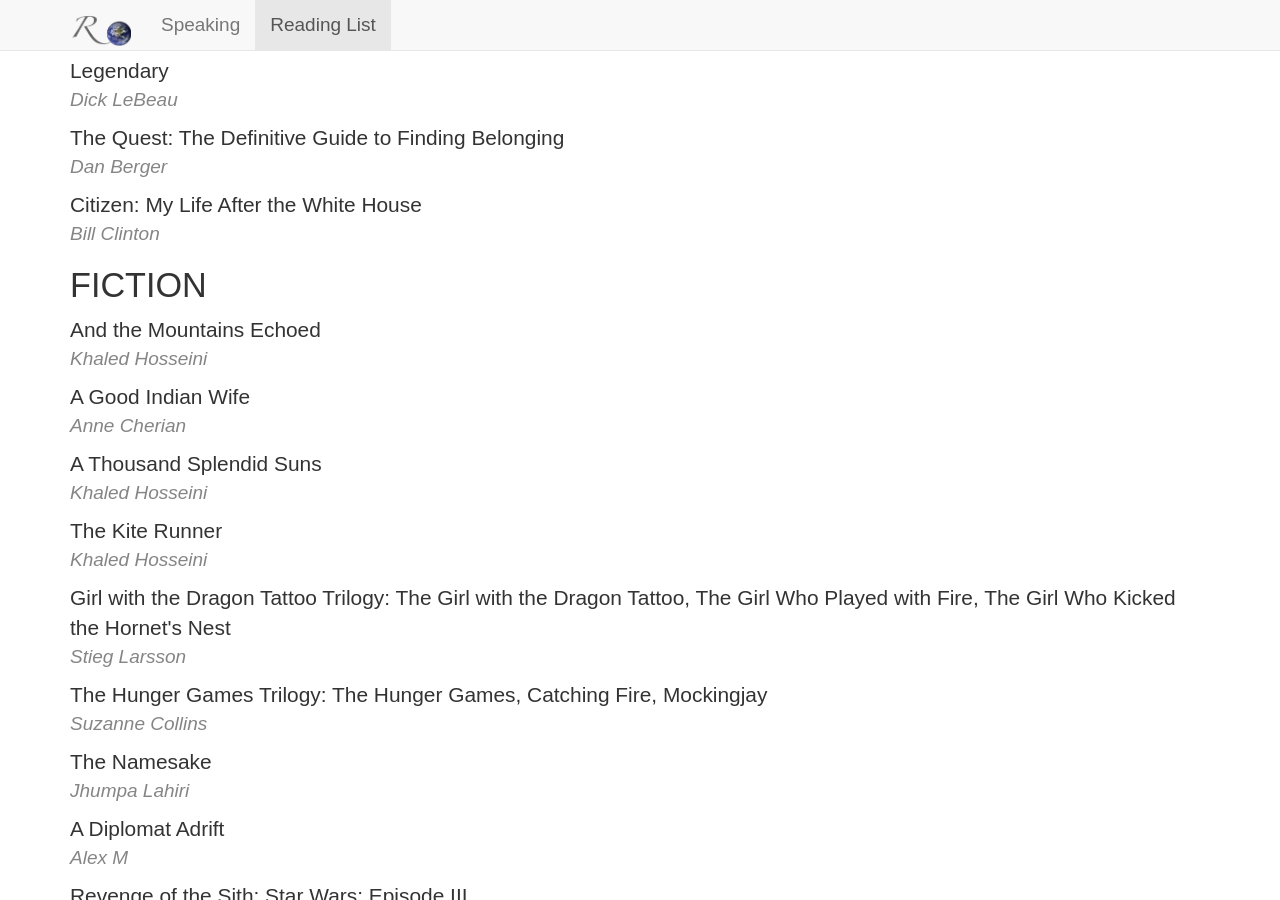
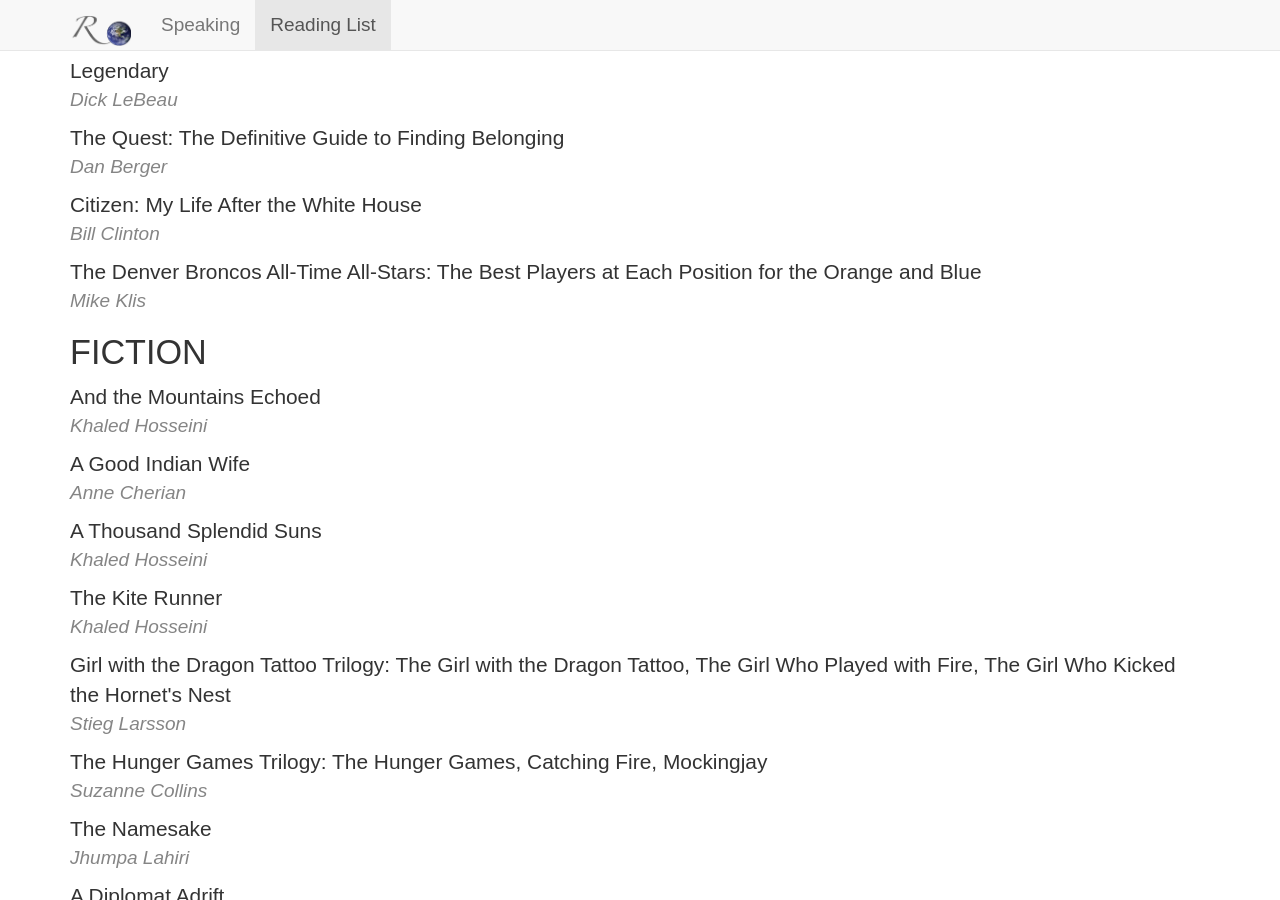
Before and after one commit to rovolution/rovolution.github.io, a Jekyll site: the page built from reading-list/index.html, in a window 1280 px wide and 900 px high, scrolled down 7715 px. Built offline with Jekyll 4.4.1, drawn with Linux system fonts in a browser that asks for light colours; nearby versions of some CDN libraries.

Commit message:
Update index.html

```diff
--- a/reading-list/index.html
+++ b/reading-list/index.html
@@ -473,6 +473,10 @@
 			<div class='book-list-title'>Citizen: My Life After the White House</div>
 			<div class='book-list-author'>Bill Clinton</div>
 		</li>
+		<li class='book-list-entry'>
+			<div class='book-list-title'>The Denver Broncos All-Time All-Stars: The Best Players at Each Position for the Orange and Blue</div>
+			<div class='book-list-author'>Mike Klis</div>
+		</li>
 	</ul>
 	<h3 class="book-list-category">FICTION</h3>
 	<ul class='book-list'>
```
